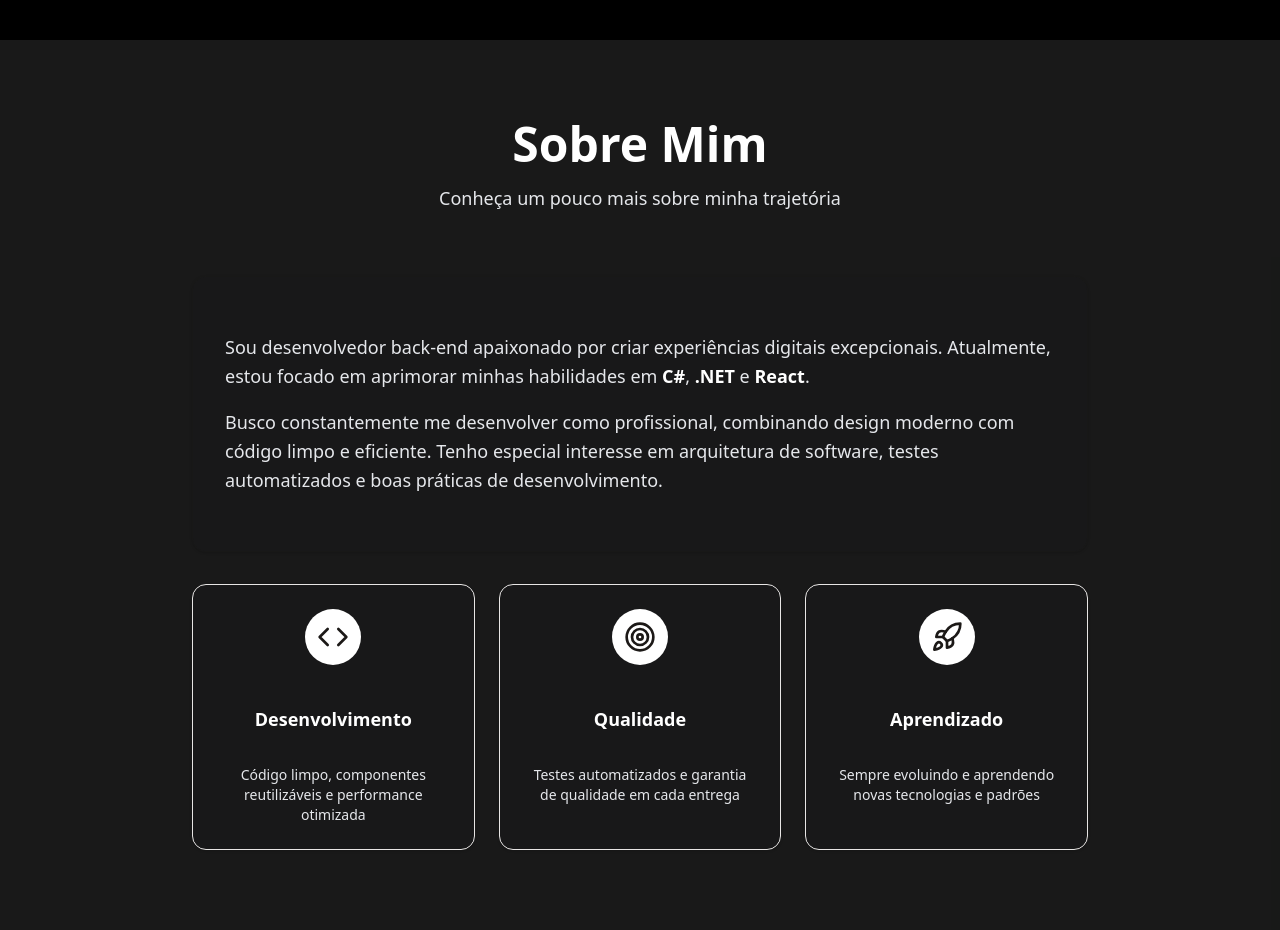
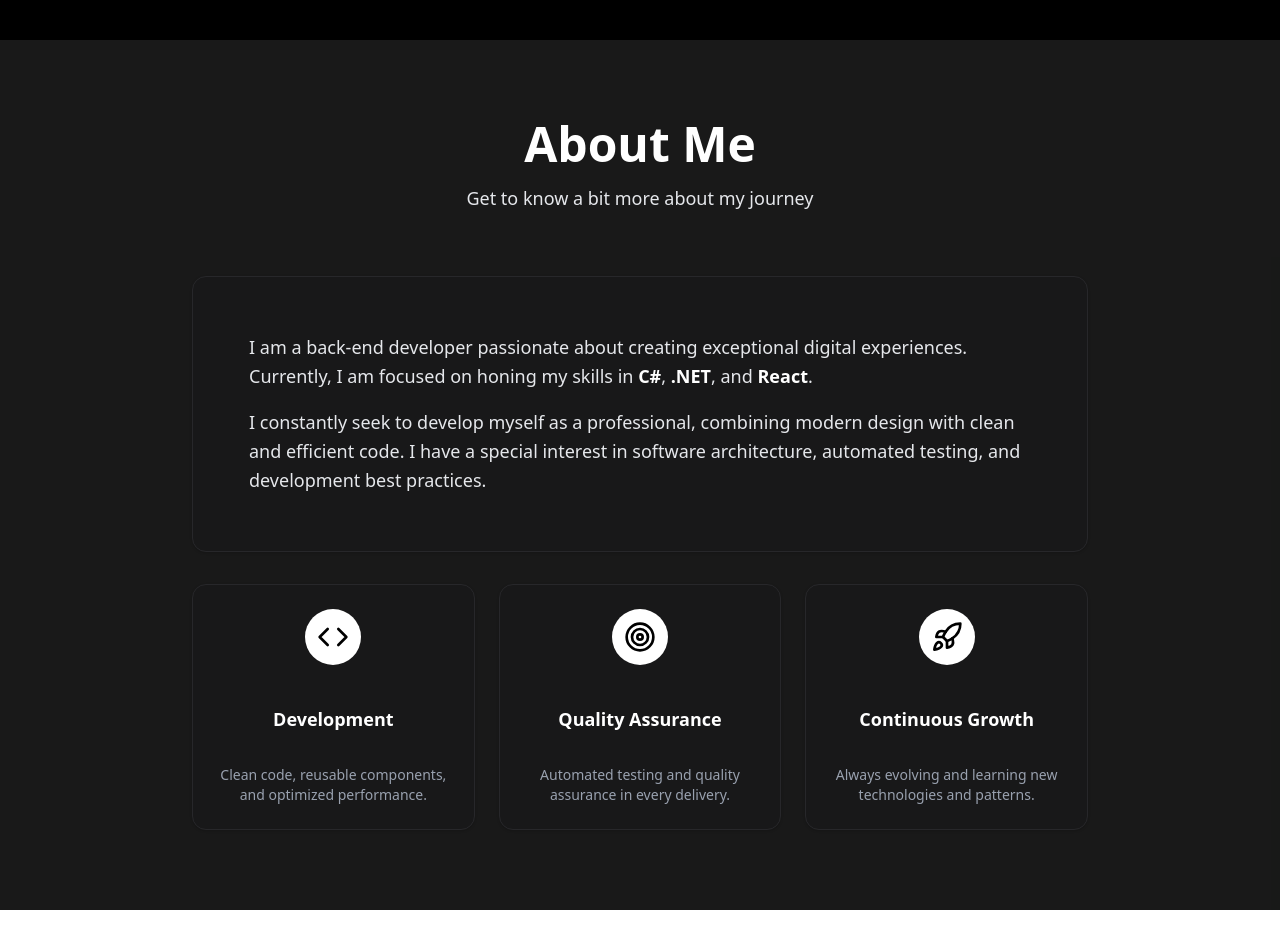
Before and after one commit to estevaolelis/portfolio-estevao, a Next.js app: page / in a window 1280 px wide. Shown: the part 760-1690 px from the top of the page. Built offline with nearby package versions, Linux system fonts and the light colour scheme.

Commit message:
ajustei para ficar em inglês

```diff
--- a/components/about.tsx
+++ b/components/about.tsx
@@ -6,66 +6,65 @@ const About = () => {
     <section id="about" className="py-20 px-4 bg-secondary/10">
       <div className="container mx-auto max-w-4xl">
         <div className="text-center space-y-4 mb-16 animate-fade-in">
-          <h2 className="text-4xl md:text-5xl font-bold text-white">Sobre Mim</h2>
+          <h2 className="text-4xl md:text-5xl font-bold text-white">About Me</h2>
           <p className="text-gray-200 text-lg">
-            Conheça um pouco mais sobre minha trajetória
+            Get to know a bit more about my journey
           </p>
         </div>
 
         <div className="space-y-8">
-          <Card className="border-primary/20 bg-zinc-900/50">
+          <Card className="p-6 bg-zinc-900/50 border-zinc-800">
             <CardContent className="p-8">
               <p className="text-lg leading-relaxed text-gray-200">
-                Sou desenvolvedor back-end apaixonado por criar experiências
-                digitais excepcionais. Atualmente, estou focado em aprimorar
-                minhas habilidades em{" "}
+                I am a back-end developer passionate about creating exceptional
+                digital experiences. Currently, I am focused on honing my skills in{" "}
                 <span className="text-shadow-white text-white font-semibold">C#</span>,
-                <span className="text-shadow-white text-white font-semibold"> .NET</span> e
+                <span className="text-shadow-white text-white font-semibold"> .NET</span>, and
                 <span className="text-shadow-white text-white font-semibold"> React</span>.
               </p>
               <p className="text-lg leading-relaxed text-gray-200 mt-4">
-                Busco constantemente me desenvolver como profissional,
-                combinando design moderno com código limpo e eficiente. Tenho
-                especial interesse em arquitetura de software, testes
-                automatizados e boas práticas de desenvolvimento.
+                I constantly seek to develop myself as a professional,
+                combining modern design with clean and efficient code. I have a
+                special interest in software architecture, automated testing,
+                and development best practices.
               </p>
             </CardContent>
           </Card>
 
           <div className="grid md:grid-cols-3 gap-6">
-            <Card className="text-center p-6 bg-zinc-900/50">
+            <Card className="text-center p-6 bg-zinc-900/50 border-zinc-800 hover:bg-zinc-900 transition-colors">
               <div className="flex justify-center mb-4">
                 <div className="p-3 rounded-full bg-white">
-                  <Code className="h-8 w-8 text-primary" />
+                  <Code className="h-8 w-8 text-black" />
                 </div>
               </div>
-              <h3 className="font-semibold text-lg mb-2 text-white">Desenvolvimento</h3>
-              <p className="text-sm text-gray-200">
-                Código limpo, componentes reutilizáveis e performance otimizada
+              <h3 className="font-semibold text-lg mb-2 text-white">Development</h3>
+              <p className="text-sm text-gray-400">
+                Clean code, reusable components, and optimized performance.
               </p>
             </Card>
 
-            <Card className="text-center p-6 bg-zinc-900/50">
+            <Card className="text-center p-6 bg-zinc-900/50 border-zinc-800 hover:bg-zinc-900 transition-colors">
               <div className="flex justify-center mb-4">
                 <div className="p-3 rounded-full bg-white">
-                  <Target className="h-8 w-8 text-primary" />
+                  <Target className="h-8 w-8 text-black" />
                 </div>
               </div>
-              <h3 className="font-semibold text-lg mb-2 text-white">Qualidade</h3>
-              <p className="text-sm text-gray-200">
-                Testes automatizados e garantia de qualidade em cada entrega
+              <h3 className="font-semibold text-lg mb-2 text-white">Quality Assurance</h3>
+              <p className="text-sm text-gray-400">
+                Automated testing and quality assurance in every delivery.
               </p>
             </Card>
 
-            <Card className="text-center p-6 bg-zinc-900/50">
+            <Card className="text-center p-6 bg-zinc-900/50 border-zinc-800 hover:bg-zinc-900 transition-colors">
               <div className="flex justify-center mb-4">
                 <div className="p-3 rounded-full bg-white">
-                  <Rocket className="h-8 w-8 text-primary" />
+                  <Rocket className="h-8 w-8 text-black" />
                 </div>
               </div>
-              <h3 className="font-semibold text-lg mb-2 text-white">Aprendizado</h3>
-              <p className="text-sm text-gray-200">
-                Sempre evoluindo e aprendendo novas tecnologias e padrões
+              <h3 className="font-semibold text-lg mb-2 text-white">Continuous Growth</h3>
+              <p className="text-sm text-gray-400">
+                Always evolving and learning new technologies and patterns.
               </p>
             </Card>
           </div>
```
